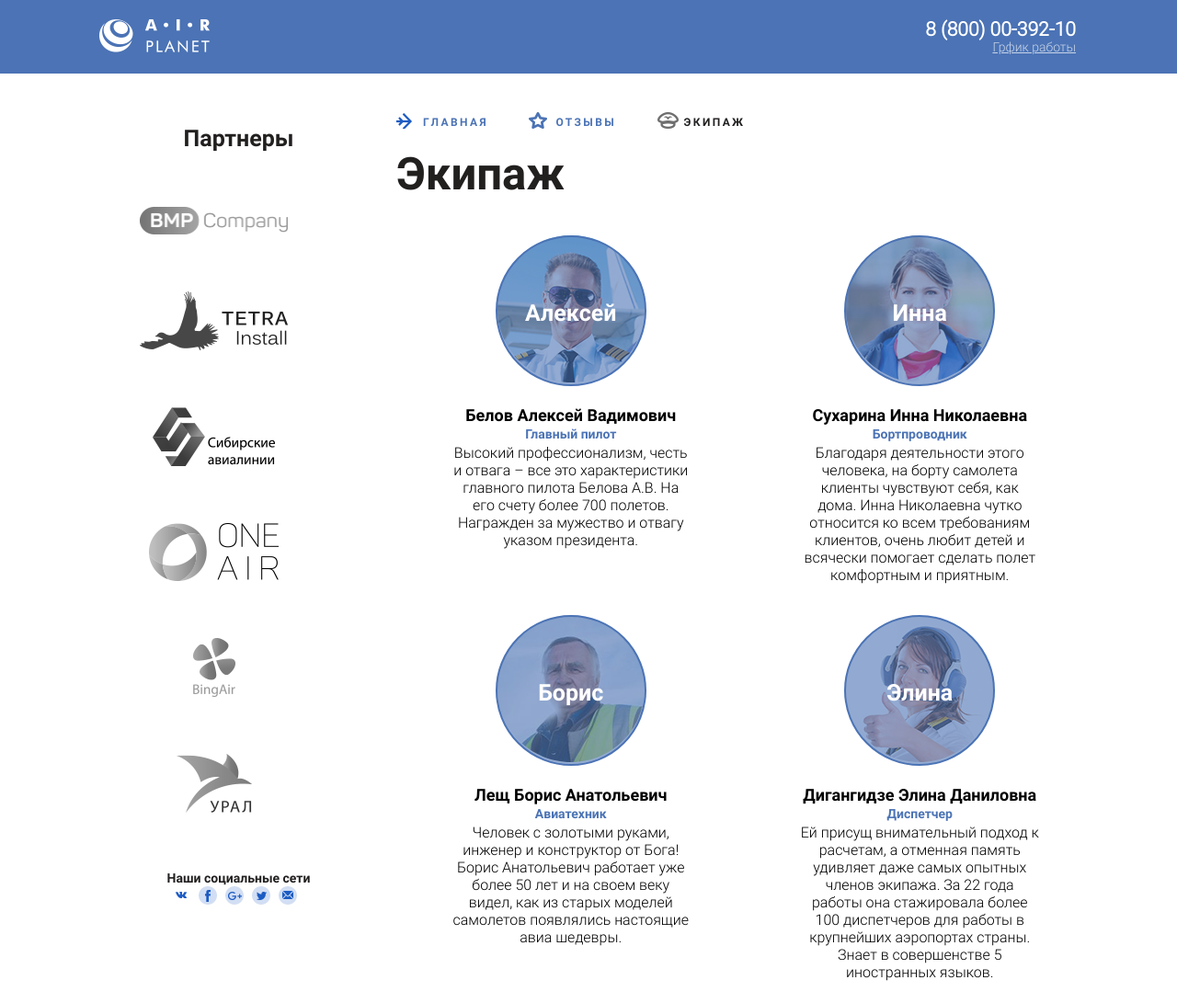
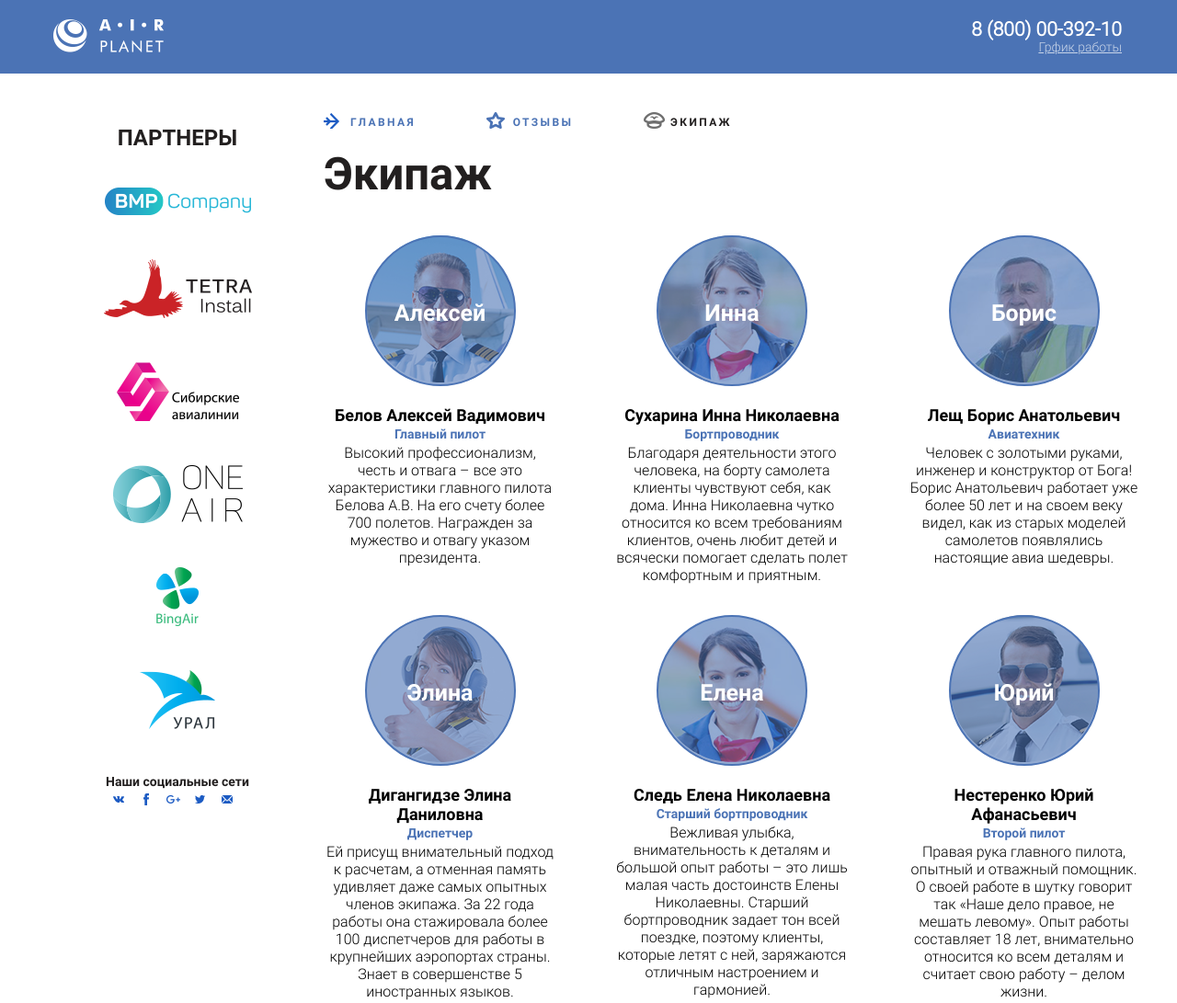
Before and after one commit to rombrant/homework_airplane_, a plain HTML site: page crew/crew.html in a window 1280 px wide. Shown: the top 1091 px of the page at 92% size. Drawn offline with Linux system fonts and the light colour scheme.

Commit message:
Add files via upload

```diff
--- a/crew/crew.html
+++ b/crew/crew.html
@@ -5,6 +5,7 @@
     <meta name="viewport" content="width=device-width, initial-scale=1.0">
     <meta http-equiv="X-UA-Compatible" content="ie=edge">
     <title>crew</title>
+    <link rel="shortcut icon" href="../img/favicon.ico" type="image/x-icon">
     <link rel="stylesheet" href="css/style.css">
     <link rel="stylesheet" href="../css/style.css">
     <link rel="stylesheet" href="../fonts/font.css">
@@ -35,15 +36,15 @@
                             <a href='#' class="partners__list-logo-link"><img class="partners__list-logo" src="./img/Vector_Smart_Object3.png" alt="логотип партнера урал"></a>
                     </div>
                     <div class="footer__container-social">
-                            <h3 class="footer__container-social__head">Наши социальные сети</h3>
-                            <ul class="footer__container-social__head__list">
-                                <li class="footer__container-social__head__list__item"><a class="footer__container-social__head__list__item__link" href="https://vk.com/" ><img src="../img/vk.png" class="footer__container-social__head-list__item__link__img-social" alt="ВК"></a></li>
-                                <li class="footer__container-social__head__list__item"><a class="footer__container-social__head__list__item__link" href="https://facebook.com/" ><img src="../img/fb.png" class="footer__container-social__head-list__item__link__img-social" alt="FB"></a></li>
-                                <li class="footer__container-social__head__list__item"><a class="footer__container-social__head__list__item__link" href="https://mail.google.com/" ><img src="../img/gm.png" class="footer__container-social__head-list__item__link__img-social" alt="g+"></a></li>
-                                <li class="footer__container-social__head__list__item"><a class="footer__container-social__head__list__item__link" href="https://twitter.com/" ><img src="../img/twit.png" class="footer__container-social__head-list__item__link__img-social" alt="twit"></a></li>
-                                <li class="footer__container-social__head__list__item"><a class="footer__container-social__head__list__item__link" href="#" ><img src="../img/email.png" class="footer__container-social__head-list__item__link__img-social" alt="mail"></a></li>
-                            </ul>
-                        </div>
+                        <h3 class="footer__container-social__head">Наши социальные сети</h3>
+                        <ul class="footer__container-social__head__list">
+                            <li class="footer__container-social__head__list__item"><a class="footer__container-social__head__list__item__link" href="https://vk.com/" ><div class="footer__container-social__head-list__item__link__img-social"></div></a></li>
+                            <li class="footer__container-social__head__list__item"><a class="footer__container-social__head__list__item__link" href="https://facebook.com/" ><div class="footer__container-social__head-list__item__link__img-social"></div></a></li>
+                            <li class="footer__container-social__head__list__item"><a class="footer__container-social__head__list__item__link" href="https://mail.google.com/" ><div  class="footer__container-social__head-list__item__link__img-social"></div></a></li>
+                            <li class="footer__container-social__head__list__item"><a class="footer__container-social__head__list__item__link" href="https://twitter.com/" ><div class="footer__container-social__head-list__item__link__img-social"></div></a></li>
+                            <li class="footer__container-social__head__list__item"><a class="footer__container-social__head__list__item__link" href="#" ><div class="footer__container-social__head-list__item__link__img-social"></div></a></li>
+                        </ul>
+                    </div>
             </aside>
             <main class="page">
                     <nav class="menu">
--- a/crew/css/style.css
+++ b/crew/css/style.css
@@ -2,16 +2,17 @@
     display: flex;
     flex-direction: column;
     margin-top: 42px;
-    max-width: 69%;
-    margin-left: 20px;
+    max-width: 74%;
+    margin-left: 1.5%;
 }
 .section-crew {
     margin-top: 30px;
 }
+
 .crew {
     display: flex;
     flex-flow: row wrap;
-    justify-content: space-around;
+    justify-content: space-between;
     margin-bottom: 10px;
     margin-top: 47px;
 }
@@ -20,7 +21,7 @@
     display: flex;
     flex-flow: row wrap;
     justify-content: center;
-    max-width: 260px;
+    max-width: 253px;
 
 }
 .members__description {
@@ -84,7 +85,7 @@
 }
 .partners__list {
     display: flex;
-    flex-flow: row wrap;
+    flex-flow: column;
     /*justify-content: flex-end;
     align-items: center;
     align-content: space-between;*/
@@ -94,18 +95,13 @@
     display: flex;
     flex-flow: row wrap;
     justify-content: center;
-    margin-right: 67px;
-    margin-top: 20px;
-    margin-bottom: 42px;
+    margin: 0 auto;
+    padding-bottom: 30px;
     list-style-type: none;
-    margin-left: 44px;
-    width: 161px;
-    filter: grayscale(100%);
-    transition-duration: 0.7s;
+    max-width: 161px;
+    margin-bottom: 18px;
 }
 .partners__list-logo-link:hover {
-    filter: grayscale(0);
-    transition-duration: 0.7s;
     cursor: pointer;
 }
 .partners__list-logo-link:nth-child(1) {
--- a/css/style.css
+++ b/css/style.css
@@ -8,7 +8,7 @@
 }
 
 .wrapper {
-    min-width:1100px;
+    min-width:1200px;
     min-height: 100%;
     margin: 0 auto;
     display: flex;
@@ -26,7 +26,7 @@
     display: flex;
     flex-flow: row;
     justify-content: space-between;
-    max-width: 1100px;
+    max-width: 1200px;
     margin: 0 auto;
 }
 
@@ -123,8 +123,8 @@
 .container {
     flex: 1 0 auto;
     margin: 0   auto;
-    max-width: 1100px;
-    min-width: 1100px;
+    max-width: 1200px;
+    min-width: 1200px;
     display: flex;
     flex-flow: row;
 }
@@ -160,12 +160,14 @@
     font-weight: 700;
     padding-top: 15px;
     padding-bottom: 15px;
+    font-size: 24px;
+    text-transform: uppercase;
 }
 
 .sidebar {
     flex: 1 0 auto;
-    width: 27%;
-    margin-left: 18px;
+    width: 23%;
+    margin-left: 1%;
     margin-top: 41px;
     color: #221f1f;
     font-family: Roboto;
@@ -259,8 +261,9 @@
 }
 
 .main__content {
-    max-width: 69%;
+    max-width: 74%;
     margin-top: 41px;
+    margin-left: 1.5%;
     min-height: 100%;
     display: flex;
     flex-flow: column wrap;
@@ -339,8 +342,8 @@
 
 .tariffs__offers {
     display: flex;
-    flex-flow: column;
-    max-width: 250px;
+    flex-flow: column wrap;
+    max-width: 272px;
     border-radius: 25px;
     transition-duration: .8s;
 }
@@ -376,9 +379,6 @@
     font-weight: 300;
     line-height: 30px;
     margin-left: 5px;
-    max-width: 250px;
-    margin-left: 20px;
-    margin-right: 20px;
 }
 
 .tariffs__offers__information-name {
@@ -450,7 +450,6 @@
     max-width: 33%;
     margin-top: 50px;
     list-style-type: none;
-    border-bottom: 1px solid #f5f5f5;
 }
 
 .feeds__news__item--active {
@@ -589,7 +588,7 @@
 .footer {
     flex: 0 0 auto;
     height: 80px;
-    min-width: 1100px;
+    min-width: 1200px;
     width: 100%;
     margin-top: 40px;
     background-color: #4b73b5;
@@ -599,7 +598,7 @@
     display: flex;
     flex-flow: row;
     justify-content: space-between;
-    max-width: 1100px;
+    max-width: 1200px;
     margin: 0 auto;
 }
 
@@ -607,8 +606,8 @@
     display: flex;
     flex-flow: column;
     justify-content: center;
-    min-width: 160px;
-    margin-top: 20px;
+    max-width: 160px;
+    margin: auto;
     color: #ffffff;
 }
 
@@ -630,10 +629,60 @@
 }
 
 .footer__container-social__head__list__item {
-    float: left;
+    display: flex;
     margin-right: 9px;
 }
-
+.footer__container-social__head-list__item__link {
+    width: 20px;
+    height: 20px;
+}
+.footer__container-social__head-list__item__link__img-social {
+    display: flex;
+    flex-flow: column;
+    justify-content: center;
+    width: 20px;
+    height: 20px;
+    border-radius: 50%;
+    background-color: #ffffff;
+    transition: .6s;
+}
+.footer__container-social__head-list__item__link__img-social:hover {
+    background-color: #d2def3;
+    transition: .6s;
+}
+.footer__container-social__head-list__item__link__img-social:before {
+    content: "";
+    display: inline-block;
+    vertical-align: middle;
+    margin: auto;
+    width: 15px;
+    height: 13px;
+    background: center center no-repeat;
+    background-image: url('../img/social-sprite.png');
+    background-repeat: no-repeat;
+}
+.footer__container-social__head__list__item:nth-child(1) .footer__container-social__head-list__item__link__img-social::before {
+    background-position: -43px -24px;
+    height: 7px;
+}
+.footer__container-social__head__list__item:nth-child(2) .footer__container-social__head-list__item__link__img-social::before {
+    background-position: -5px -5px;
+    width: 7px;
+}
+.footer__container-social__head__list__item:nth-child(3) .footer__container-social__head-list__item__link__img-social::before {
+    background-position: -21px -5px;
+    height: 9px;
+}
+.footer__container-social__head__list__item:nth-child(4) .footer__container-social__head-list__item__link__img-social::before {
+    background-position: -46px -5px;
+    width: 11px;
+    height: 9px;
+}
+.footer__container-social__head__list__item:nth-child(5) .footer__container-social__head-list__item__link__img-social:before {
+    background-position: -21px -24px;
+    width: 12px;
+    height: 9px;
+}
 .logo {
     margin-top: 25px;
 }
--- a/feed/css/style.css
+++ b/feed/css/style.css
@@ -2,11 +2,11 @@
     flex: 1 0 auto;
     /*margin-left: 200px;*/
     margin-top: 42px;
-    max-width: 69%;
-    margin-left: 20px;
+    max-width: 74%;
+    margin-left: 1.5%;
 }
 .wrapper--feed {
-    min-width:1100px;
+    min-width:1200px;
     margin: 0 auto;
     display: flex;
     flex-direction: column;
@@ -60,12 +60,11 @@
     display: flex;
     flex-flow: row nowrap;
     justify-content: center;
-    margin-top: 18px;
+    margin-top: 10px;
     margin-bottom: 38px;
     width: 100%;
-    background-image: url('../img/fon.png');
-    background-repeat: no-repeat
-    overflow: hidden;
+    background-color: #4b73b5;
+    background-image: url('../img/pattern-backround.png');
 }
 .faq__info {
     text-align: center;
@@ -93,7 +92,7 @@
     line-height: 30px;
 }
 .feedback-form {
-    min-width: 1100px;
+    min-width: 1200px;
     margin-bottom: 18px;
 }
 .feedback-form__input {
@@ -154,6 +153,7 @@
     font-size: 17px;
     font-weight: 300;
     opacity: 0.5;
+    resize: vertical;
 }
 .feedback-form__buttons {
     display: flex;
@@ -215,7 +215,6 @@
 
 	border-radius: 50%;
 	background-color: #4b73b5;
-
 }
 
 
@@ -242,6 +241,7 @@
     line-height: 35px;
     text-transform: uppercase;
     letter-spacing: 2.2px;
+    border-style: none;
     transition: .7s;
 }
 .send-form-button:hover {
```
Also changed, not shown: feed/feed.html (+11 -10 lines), index.html (+7 -6 lines), feed/img/pattern-backround.png (added), img/favicon.ico (added), img/fb-sprite.png (added), img/google-sprite.png (added), img/mail-sprite.png (added), img/social-sprite.png (added), img/twitter-sprite.png (added), img/vk-sprite.png (added).
